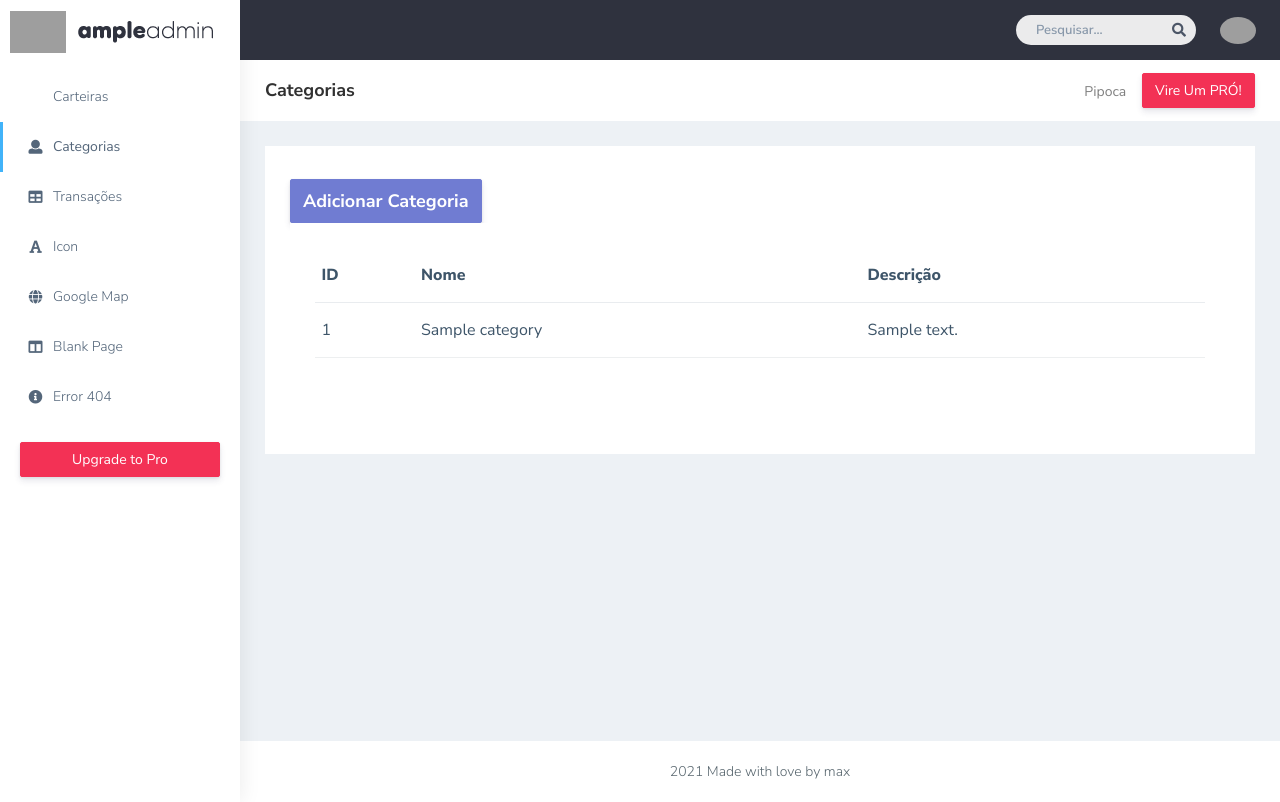
After one commit to MaxNstk/financeiro, a Django app: page /finances/category_list in a window 1280 px wide. The commit adds this page. Run offline with Django 3.2, Linux system fonts and the light colour scheme; tables that the repository leaves empty hold one stand-in row (values such as "Sample post"); some libraries are stand-ins or nearby versions; grey boxes are pictures that could not be loaded.

Commit message:
category list

```diff
--- a/finances/urls.py
+++ b/finances/urls.py
@@ -1,6 +1,7 @@
 from django.urls import path
 
 from finances.views.category.category_create_view import CategoryCreateView
+from finances.views.category.category_list import CategoryListView
 from finances.views.transaction.transaction_create_view import TransactionCreateView
 from finances.views.transaction.transaction_list import TransactionListView
 from finances.views.wallet.wallet_create import WalletCreateView
@@ -12,6 +13,7 @@ urlpatterns = [
     path('wallet_create', WalletCreateView.as_view(), name='wallet_create'),
     path('wallet_list', WalletListView.as_view(), name='wallet_list'),
     path('category_create', CategoryCreateView.as_view(), name='category_create'),
+    path('category_list', CategoryListView.as_view(), name='category_list'),
     path('transaction_create', TransactionCreateView.as_view(), name='transaction_create'),
     path('transaction_list', TransactionListView.as_view(), name='transaction_list'),
 ]
--- /dev/null
+++ b/finances/views/category/category_list.py
@@ -0,0 +1,8 @@
+from django.views.generic import ListView
+
+from finances.models import Category
+
+
+class CategoryListView(ListView):
+    model = Category
+    template_name = 'finances/category/category_list.html'
--- a/templates/app/base.html
+++ b/templates/app/base.html
@@ -129,7 +129,7 @@
                             </a>
                         </li>
                         <li class="sidebar-item">
-                            <a class="sidebar-link waves-effect waves-dark sidebar-link" href="{% url 'finances:category_create' %}"
+                            <a class="sidebar-link waves-effect waves-dark sidebar-link" href="{% url 'finances:category_list' %}"
                                 aria-expanded="false">
                                 <i class="fa fa-user" aria-hidden="true"></i>
                                 <span class="hide-menu"> Categorias </span>
--- /dev/null
+++ b/templates/finances/category/category_list.html
@@ -0,0 +1,34 @@
+{% extends 'app/base.html' %}
+
+{% block page-title %} Categorias {% endblock %}
+
+{% block content %}
+    <a href="{% url 'finances:category_create' %}" class="box-title btn btn-primary"> Adicionar Categoria </a>
+    <div class="row">
+                    <div class="col-sm-12">
+                        <div class="white-box">
+                            <div class="table-responsive">
+                                <table class="table text-nowrap">
+                                    <thead>
+                                        <tr>
+                                            <th class="border-top-0"><b>ID</b></th>
+                                            <th class="border-top-0"><b>Nome</b></th>
+                                            <th class="border-top-0"><b>Descrição</b></th>
+                                        </tr>
+                                    </thead>
+                                    <tbody>
+                                    {% for object in category_list %}
+                                        <tr>
+                                            <td>{{ object.id }}</td>
+                                            <td>{{ object.name }}</td>
+                                            <td>{{ object.description }}</td>
+                                        </tr>
+                                    {% endfor %}
+                                    </tbody>
+                                </table>
+                            </div>
+                        </div>
+                    </div>
+                </div>
+
+{% endblock %}
```
Also changed, not shown: finances/forms/category/category_create_form.py (+18 -3 lines).
